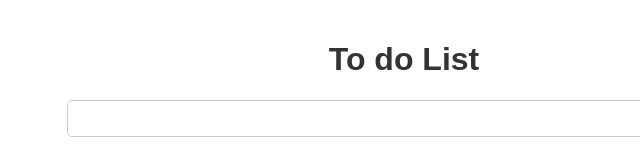
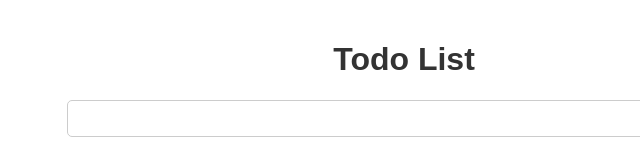
Before and after one commit to YACSCH/desafio-js-metodos-array, a plain HTML site: page index.html in a window 1280 px wide. Shown: the top 168 px of the page, 236-876 px from the left. Drawn offline with Linux system fonts and the light colour scheme.

```diff
--- a/index.html
+++ b/index.html
@@ -7,7 +7,7 @@
     <link rel="stylesheet" href="./assets/css/style.css">
 <body>
     <main class="container">
-        <h1>To do List</h1>
+        <h1>Todo List</h1>
         <section class="todo-list">
             <input id="txtTask" type="text" >
             <button id="addTask">Agregar</button>
```
